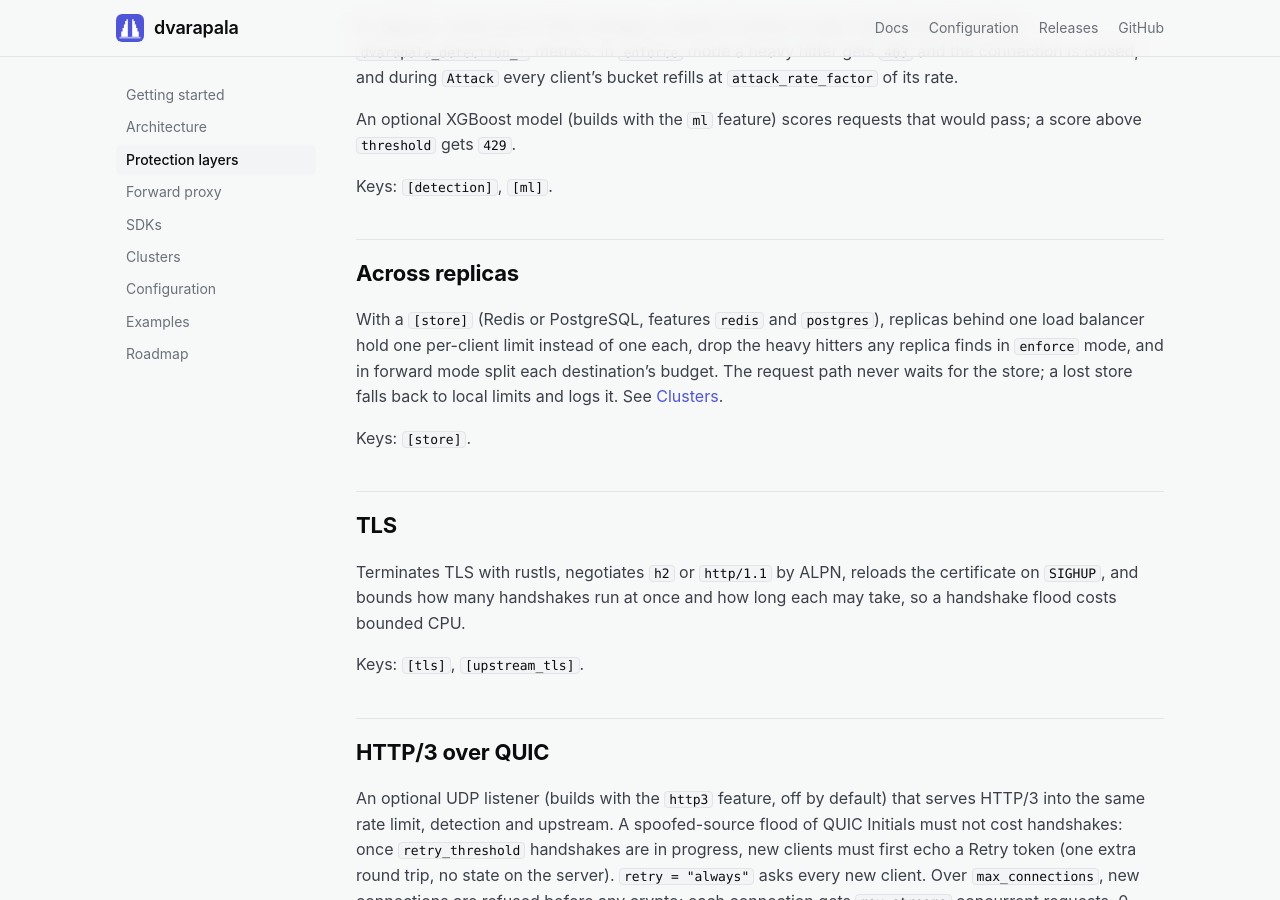
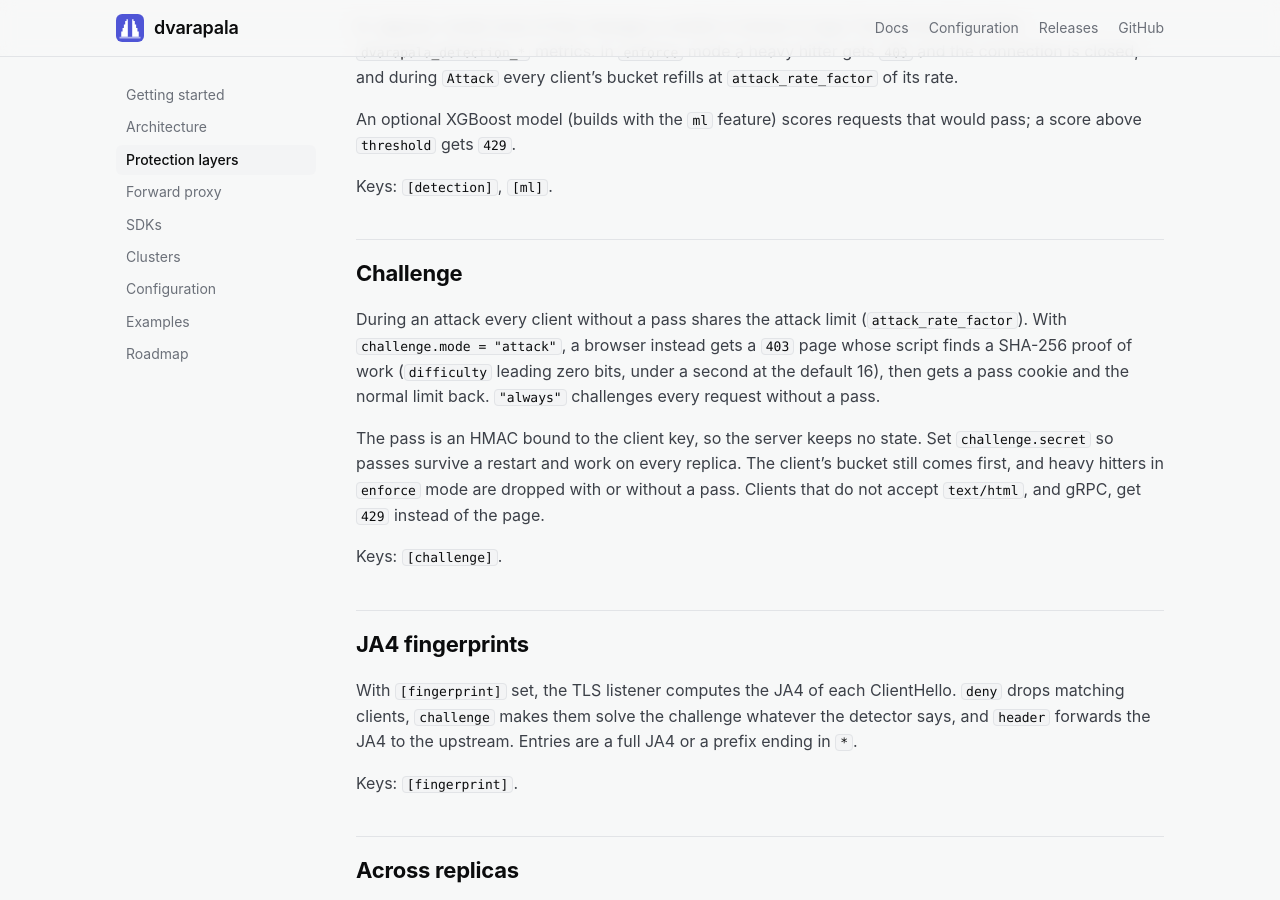
Before and after one commit to franzramadhan/dvarapala, a Jekyll site: the page built from site/docs/protection.md, in a window 1280 px wide and 900 px high, scrolled down 1554 px. Built offline with Jekyll 4.4.1, drawn with Linux system fonts in a browser that asks for light colours.

Commit message:
release: v0.7.0 (#111)
Release v0.7.0: RFC 0012, proof-of-work challenges and JA4 fingerprints.

Versions: workspace, `sdk/js/package.json`, `sdk/python/pyproject.toml`,
the lock files (including `crates/xdp-ebpf/Cargo.lock` by hand),
`CHANGELOG.md` from `git cliff`.

Status: RFC 0012 `implemented` (v0.7.0) in `ROADMAP.md` and the RFC.

Docs:
- `README.md`: a Challenge row (RFC 0012)
- `site/index.html`: an RFC 0012 card, a "Challenge" step in How it
works, challenges in the metrics card
- `site/docs/protection.md`: Challenge and JA4 fingerprints sections
- `site/docs/architecture.md`: JA4 and challenge in the request path
- `examples/challenge.toml` and its row in `examples/README.md`

`CONFIG.md` already covers `[challenge]`, `[fingerprint]` and the
metrics (#108).

```diff
--- a/Cargo.toml
+++ b/Cargo.toml
@@ -5,7 +5,7 @@ members = ["crates/*"]
 exclude = ["crates/xdp-ebpf"]
 
 [workspace.package]
-version = "0.6.2"
+version = "0.7.0"
 edition = "2024"
 license = "MIT"
 repository = "https://github.com/franzramadhan/dvarapala"
--- a/sdk/js/package.json
+++ b/sdk/js/package.json
@@ -1,6 +1,6 @@
 {
   "name": "dvarapala",
-  "version": "0.6.2",
+  "version": "0.7.0",
   "description": "In-process rate limit, flood detection and connection limits from the dvarapala gateway (RFC 0008)",
   "license": "MIT",
   "repository": "github:franzramadhan/dvarapala",
--- a/sdk/python/pyproject.toml
+++ b/sdk/python/pyproject.toml
@@ -5,7 +5,7 @@ build-backend = "setuptools.build_meta"
 [project]
 name = "dvarapala"
 description = "In-process rate limit, flood detection and connection limits from the dvarapala gateway (RFC 0008)"
-version = "0.6.2"
+version = "0.7.0"
 requires-python = ">=3.10"
 license = "MIT"
 dependencies = []
--- a/site/docs/protection.md
+++ b/site/docs/protection.md
@@ -78,6 +78,32 @@ that would pass; a score above `threshold` gets `429`.
 Keys: [`[detection]`](configuration.html#detection),
 [`[ml]`](configuration.html#ml).
 
+## Challenge
+
+During an attack every client without a pass shares the attack limit
+(`attack_rate_factor`). With `challenge.mode = "attack"`, a browser
+instead gets a `403` page whose script finds a SHA-256 proof of work
+(`difficulty` leading zero bits, under a second at the default 16), then
+gets a pass cookie and the normal limit back. `"always"` challenges every
+request without a pass.
+
+The pass is an HMAC bound to the client key, so the server keeps no
+state. Set `challenge.secret` so passes survive a restart and work on
+every replica. The client's bucket still comes first, and heavy hitters
+in `enforce` mode are dropped with or without a pass. Clients that do not
+accept `text/html`, and gRPC, get `429` instead of the page.
+
+Keys: [`[challenge]`](configuration.html#challenge).
+
+## JA4 fingerprints
+
+With `[fingerprint]` set, the TLS listener computes the JA4 of each
+ClientHello. `deny` drops matching clients, `challenge` makes them solve
+the challenge whatever the detector says, and `header` forwards the JA4
+to the upstream. Entries are a full JA4 or a prefix ending in `*`.
+
+Keys: [`[fingerprint]`](configuration.html#fingerprint).
+
 ## Across replicas
 
 With a `[store]` (Redis or PostgreSQL, features `redis` and `postgres`),
--- a/site/index.html
+++ b/site/index.html
@@ -54,7 +54,8 @@
         <div class="card"><span class="tag">RFC 0008</span><h3>SDKs</h3><p>The same rate limit, detection and connection limits in process for Go, Python and JavaScript, over a C ABI, with HTTP middleware.</p></div>
         <div class="card"><span class="tag">RFC 0010</span><h3>Clusters</h3><p>Replicas behind one load balancer share one per-client limit, one egress budget and one heavy hitter list through Redis or PostgreSQL, synced off the request path.</p></div>
         <div class="card"><span class="tag">RFC 0011</span><h3>XDP fast path</h3><p>An optional eBPF program on Linux drops blocked sources and SYN or packet floods in the NIC driver. L4 and L7 feed it sources that completed a handshake.</p></div>
-        <div class="card"><span class="tag">metrics</span><h3>Prometheus metrics</h3><p>Verdicts, detection state, connection limits, tunnels, HTTP/2, QUIC, the store and XDP on a separate listener, so you can watch before you enforce.</p></div>
+        <div class="card"><span class="tag">RFC 0012</span><h3>Challenges and JA4</h3><p>During an attack, browsers solve a small proof of work instead of sharing the attack limit; a signed cookie keeps them out of it. JA4 fingerprints deny or challenge known bot TLS stacks.</p></div>
+        <div class="card"><span class="tag">metrics</span><h3>Prometheus metrics</h3><p>Verdicts, detection state, challenges, connection limits, tunnels, HTTP/2, QUIC, the store and XDP on a separate listener, so you can watch before you enforce.</p></div>
       </div>
     </div>
   </section>
@@ -70,6 +71,7 @@
           <li><b>Identify</b> the client: peer address, or <code>X-Forwarded-For</code> from a trusted proxy.</li>
           <li><b>Limit</b> it: a token bucket per client answers <code>429</code> when empty.</li>
           <li><b>Detect</b> floods: per-window counts against a learned baseline mark anomalies.</li>
+          <li><b>Challenge</b> browsers with a proof of work during an attack, and fingerprint TLS clients by JA4.</li>
           <li><b>Forward</b> what passes, over HTTP/1.1, HTTP/2 or a WebSocket tunnel; clients may also come in over HTTP/3.</li>
           <li><b>Share</b> counts across replicas through Redis or PostgreSQL, so a cluster holds one limit.</li>
           <li><b>Report</b> every verdict as a metric and a structured log line.</li>
```
Also changed, not shown: ROADMAP.md (+1 -1 lines), examples/challenge.toml (added, +42 -0 lines), rfc/0012-challenges.md (+1 -1 lines), site/docs/architecture.md (+8 -2 lines), CHANGELOG.md, README.md, examples/README.md, 3 other files.
